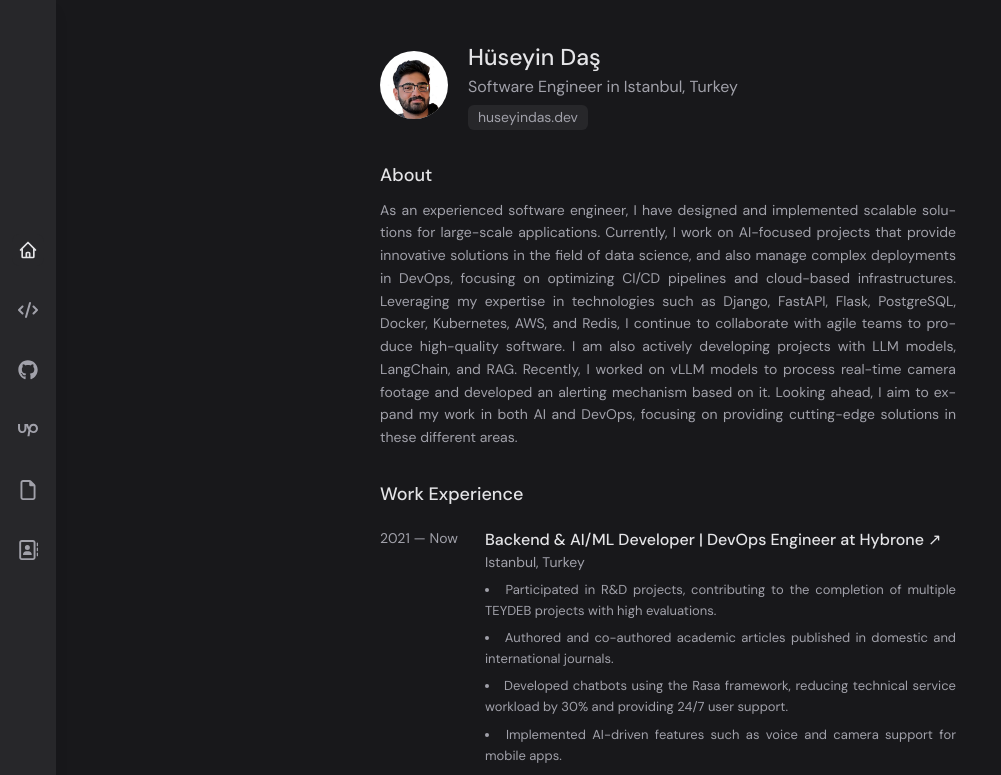
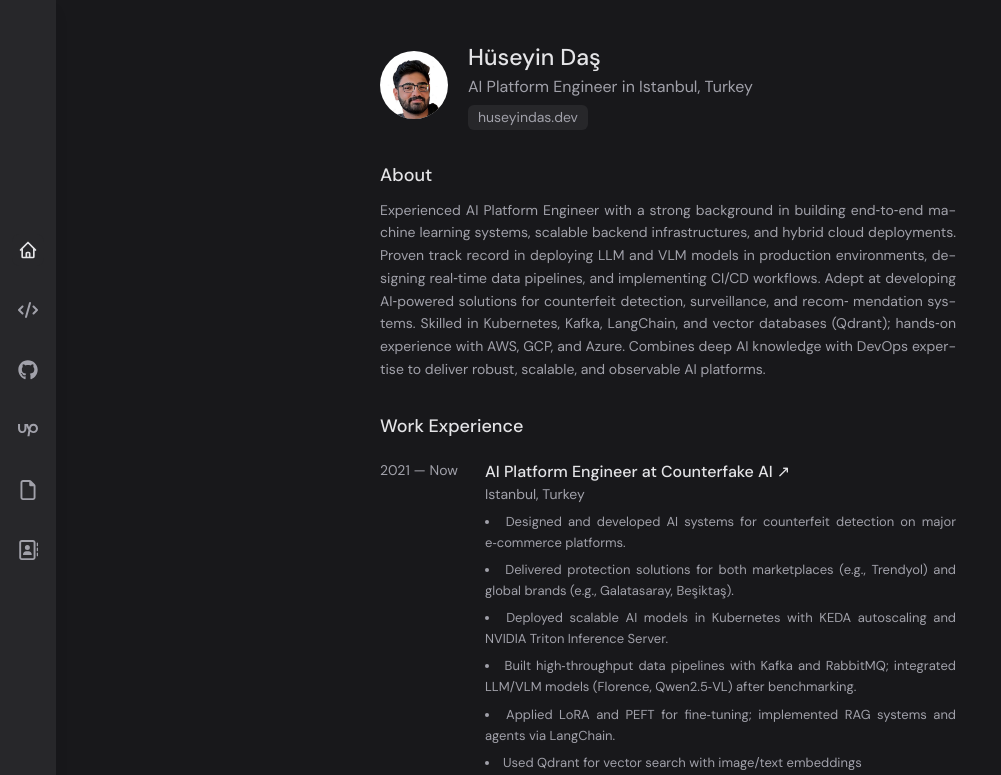
Before and after one commit to huseyindas/huseyindas.dev, a Next.js app: page / in a window 1280 px wide. Shown: the top 775 px of the page, without its empty margins (0-1001 px from the left). Built offline with nearby package versions, Linux system fonts and the light colour scheme.

Commit message:
update cv

```diff
--- a/app/page.tsx
+++ b/app/page.tsx
@@ -38,7 +38,7 @@ export default function Home() {
             />
             <div>
               <h1 className="text-[23px] font-medium text-[#E4E4E7]">Hüseyin Daş</h1>
-              <p className="text-[16px] text-[#A1A1AA]">Software Engineer in Istanbul, Turkey</p>
+              <p className="text-[16px] text-[#A1A1AA]">AI Platform Engineer in Istanbul, Turkey</p>
               <a
                 href="https://huseyindas.dev"
                 className="mt-1.5 inline-block rounded-md bg-[#27272A] px-2.5 py-0.5 text-[14px] text-[#A1A1AA] transition-colors hover:text-[#E4E4E7]"
@@ -52,17 +52,11 @@ export default function Home() {
           <div className="mb-8">
             <h2 className="mb-2.5 text-[18px] font-medium text-[#E4E4E7]">About</h2>
             <p className="text-pretty text-[14px] leading-relaxed text-[#A1A1AA] text-justify hyphens-auto w-full">
-              As an experienced software engineer, I have designed and implemented scalable solutions
-              for large-scale applications. Currently, I work on AI-focused projects that provide
-              innovative solutions in the field of data science, and also manage complex deployments
-              in DevOps, focusing on optimizing CI/CD pipelines and cloud-based infrastructures.
-              Leveraging my expertise in technologies such as Django, FastAPI, Flask, PostgreSQL,
-              Docker, Kubernetes, AWS, and Redis, I continue to collaborate with agile teams to
-              produce high-quality software. I am also actively developing projects with LLM models,
-              LangChain, and RAG. Recently, I worked on vLLM models to process real-time camera
-              footage and developed an alerting mechanism based on it. Looking ahead, I aim to
-              expand my work in both AI and DevOps, focusing on providing cutting-edge solutions
-              in these different areas.
+              Experienced AI Platform Engineer with a strong background in building end‑to‑end machine learning systems, scalable backend infrastructures,
+              and hybrid cloud deployments. Proven track record in deploying LLM and VLM models in production environments, designing real‑time data
+              pipelines, and implementing CI/CD workflows. Adept at developing AI‑powered solutions for counterfeit detection, surveillance, and recom‑
+              mendation systems. Skilled in Kubernetes, Kafka, LangChain, and vector databases (Qdrant); hands‑on experience with AWS, GCP, and Azure.
+              Combines deep AI knowledge with DevOps expertise to deliver robust, scalable, and observable AI platforms.
             </p>
           </div>
 
@@ -70,6 +64,29 @@ export default function Home() {
           <div className={sectionClasses}>
             <h2 className={sectionHeaderClasses}>Work Experience</h2>
             <div className={itemsContainerClasses}>
+              <div className={itemClasses}>
+                <div className={dateColumnClasses}>2021 — Now</div>
+                <div className={contentClasses}>
+                  <div className="mb-1.5">
+                    <a href="https://counterfake.ai" className="text-[14px] text-[#A1A1AA] hover:text-[#E4E4E7]">
+                      <h3 className={titleClasses}>AI Platform Engineer at Counterfake AI ↗</h3>
+                    </a>
+                    <p className={subtitleClasses}>Istanbul, Turkey</p>
+                  </div>
+                  <ul className="list-inside list-disc space-y-1.5 text-[13px] leading-relaxed text-[#A1A1AA] text-justify hyphens-auto w-full">
+                    <li>Designed and developed AI systems for counterfeit detection on major e‑commerce platforms.</li>
+                    <li>Delivered protection solutions for both marketplaces (e.g., Trendyol) and global brands (e.g., Galatasaray, Beşiktaş).</li>
+                    <li>Deployed scalable AI models in Kubernetes with KEDA autoscaling and NVIDIA Triton Inference Server.</li>
+                    <li>Built high‑throughput data pipelines with Kafka and RabbitMQ; integrated LLM/VLM models (Florence, Qwen2.5‑VL) after benchmarking.</li>
+                    <li>Applied LoRA and PEFT for fine‑tuning; implemented RAG systems and agents via LangChain.</li>
+                    <li>Used Qdrant for vector search with image/text embeddings</li>
+                    <li>Designed observability stack with Grafana, ELK, and alerting mechanisms</li>
+                    <li>Led CI/CD pipeline automation and hybrid cloud architecture across AWS, GCP, Azure (Site‑to‑Site & P2P VPNs).</li>
+                    <li>Processed large datasets in Databricks using Parquet; utilized Hugging Face, PyTorch, TensorFlow.</li>
+                  </ul>
+                </div>
+              </div>
+
               <div className={itemClasses}>
                 <div className={dateColumnClasses}>2021 — Now</div>
                 <div className={contentClasses}>
```
Also changed, not shown: 1 other file (tests, documents, lock files or other folders).
